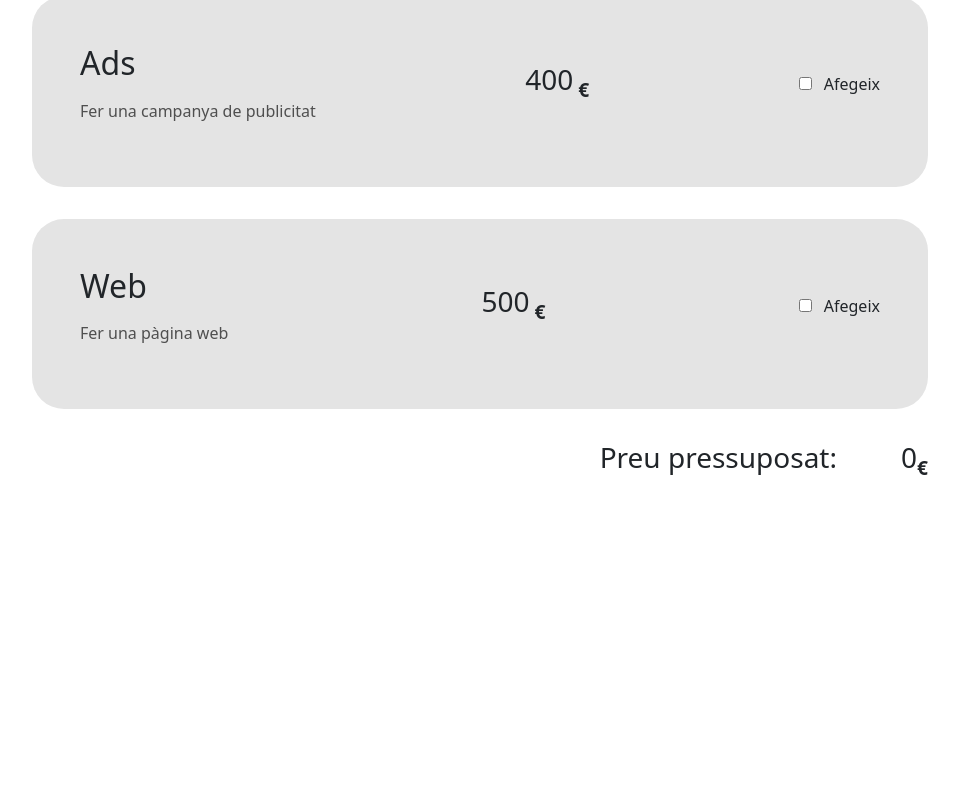
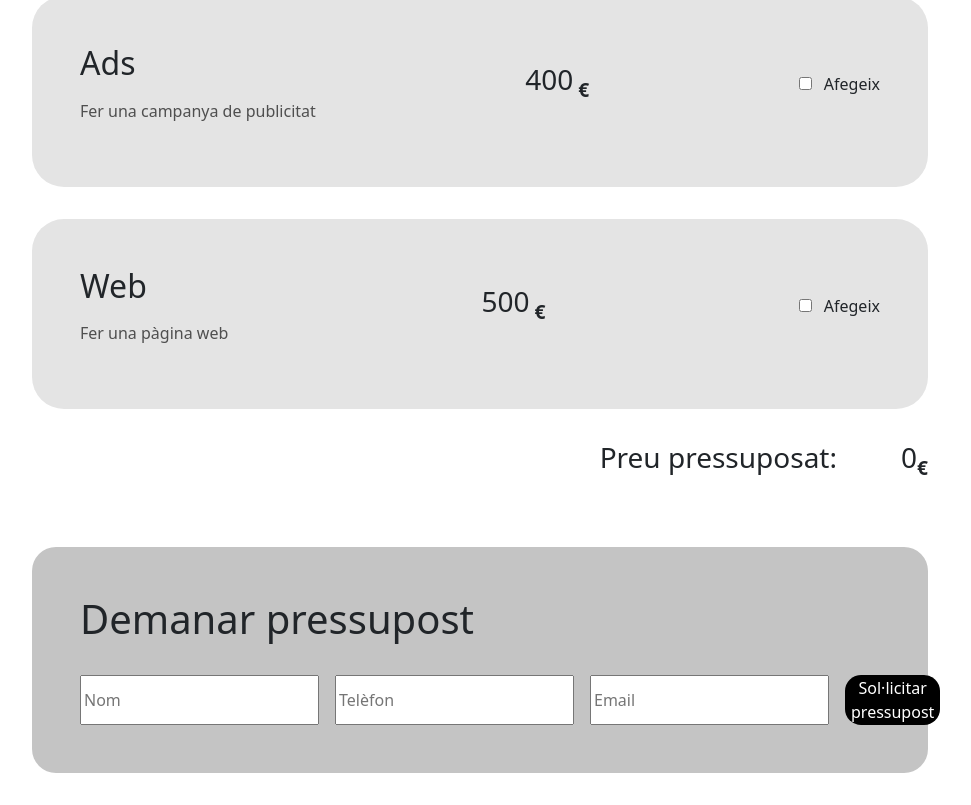
Before and after one commit to jordiciurana16/6.1-Pressupostos-Nivell3, an Angular app in the folder Sprint6/6.1-Pressupostos-Nivell3/Budgets/: page /landing in a window 1280 px wide. Shown: the part 594-1399 px from the top of the page, without its empty margins (160-1131 px from the left). Before the commit the page ends 1109 px from the top, so only its background shows below. Built offline with nearby package versions, Linux system fonts and the light colour scheme.

Commit message:
demanar pressupost layout

```diff
--- /dev/null
+++ b/Sprint6/6.1-Pressupostos-Nivell3/Budgets/src/app/form/form.component.html
@@ -0,0 +1,9 @@
+<main>
+  <h1>Demanar pressupost</h1>
+  <form>
+    <input placeholder="Nom" />
+    <input placeholder="Telèfon" />
+    <input placeholder="Email" />
+    <button>Sol·licitar pressupost</button>
+  </form>
+</main>
--- /dev/null
+++ b/Sprint6/6.1-Pressupostos-Nivell3/Budgets/src/app/form/form.component.scss
@@ -0,0 +1,20 @@
+main {
+  margin: 2rem 10rem;
+  background-color: #c4c4c4;
+  border-radius: 1.5rem;
+  padding: 3rem;
+}
+
+h1 {
+  margin-bottom: 2rem;
+}
+form {
+  display: flex;
+  gap: 1rem;
+}
+button {
+  background-color: black;
+  color: white;
+  border: none;
+  border-radius: 1rem;
+}
--- a/Sprint6/6.1-Pressupostos-Nivell3/Budgets/src/app/landing/landing.component.html
+++ b/Sprint6/6.1-Pressupostos-Nivell3/Budgets/src/app/landing/landing.component.html
@@ -3,3 +3,4 @@
 </header>
 <app-banner></app-banner>
 <app-budgets></app-budgets>
+<app-form></app-form>
```
Also changed, not shown: Sprint6/6.1-Pressupostos-Nivell3/Budgets/src/app/form/form.component.ts (added, +11 -0 lines), Sprint6/6.1-Pressupostos-Nivell3/Budgets/src/app/landing/landing.component.ts (+8 -1 lines), 1 other file (tests, documents, lock files or other folders).
